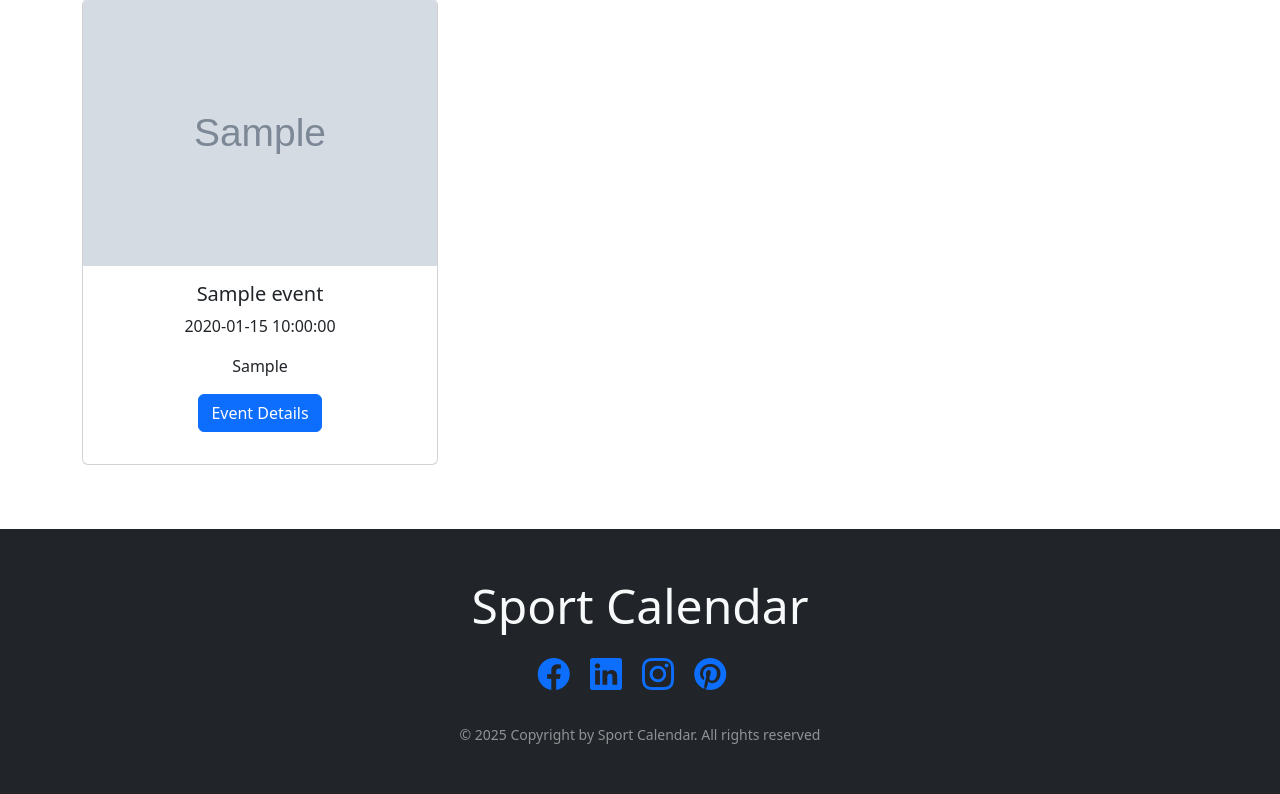
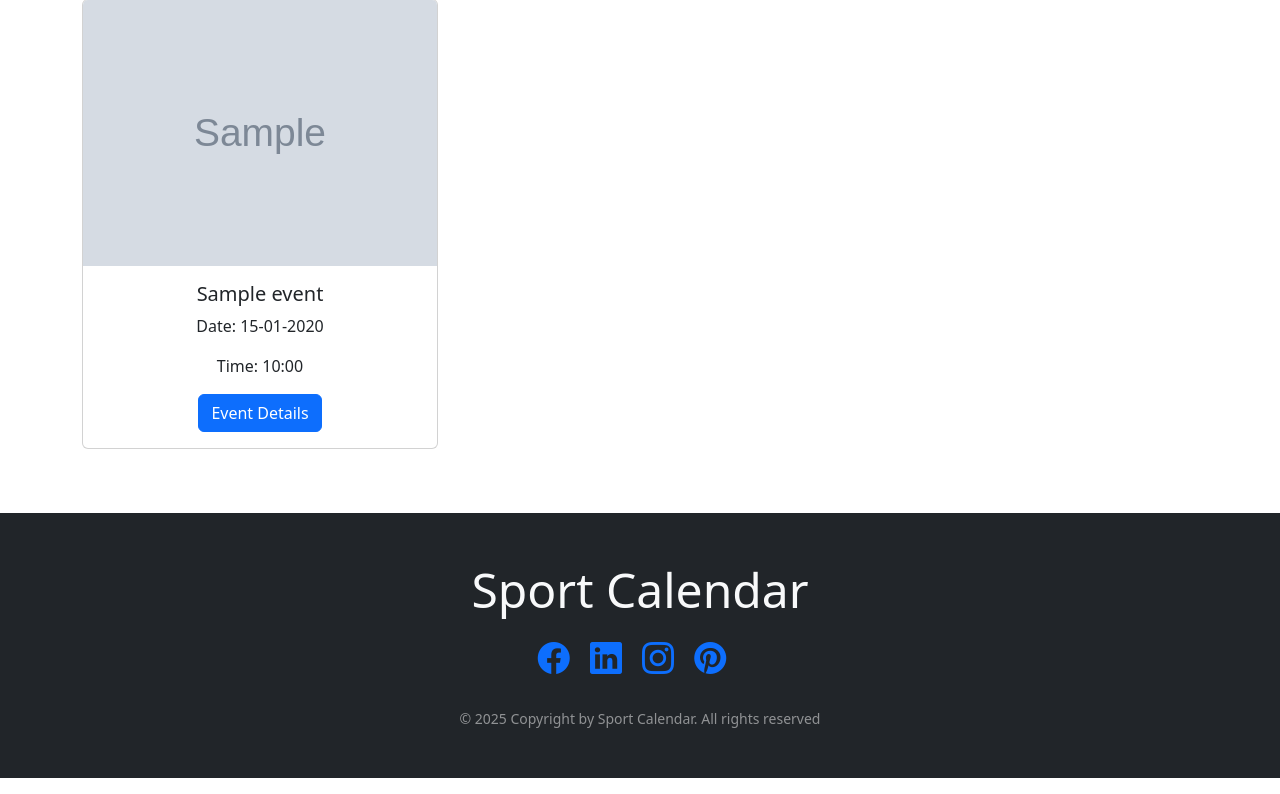
Before and after one commit to Willo1301/SportRadar, a PHP site: page / in a window 1280 px wide. Shown: the part 97-891 px from the top of the page. Run offline with PHP 8.4, Linux system fonts and the light colour scheme; tables that the repository leaves empty or names only in its code hold one stand-in row (values such as "Sample post"); grey boxes marked "Sample" are stand-in pictures.

Commit message:
change date and time format for index and details pages

```diff
--- a/Calendar_event/index.php
+++ b/Calendar_event/index.php
@@ -12,7 +12,7 @@ $sortQuery = "";
 if ($sort === "sport") {
     $sortQuery = "ORDER BY sport " . strtoupper($order);
 } elseif ($sort === "date") {
-    $sortQuery = "ORDER BY time " . strtoupper($order);
+    $sortQuery = "ORDER BY date " . strtoupper($order);
 }
 
 $sql = "SELECT * FROM `event` $sortQuery";
@@ -27,14 +27,18 @@ if (mysqli_num_rows($result) > 0) {
     $rows = mysqli_fetch_all($result, MYSQLI_ASSOC);
 
     foreach ($rows as $row) {
+
+        $formattedDate = date("d-m-Y", strtotime($row["date"]));
+        $formattedTime = date("H:i", strtotime($row["time"]));
+
         $layout .= "
         <div>
             <div class= 'card text-center my-3'>
                 <img src='{$row['img']}' class='card-img-top' alt='{$row['event_name']}'>
                 <div class='card-body'>
                     <h5 class='card-title'>{$row["event_name"]}</h5>
-                    <p class='card-text'>{$row["time"]}<p/>
-                    <p class='card-text'>{$row["sport"]}<p/>
+                    <p class='card-text'>Date: " . $formattedDate . "</p>
+                    <p class='card-text'>Time: " . $formattedTime . "</p>
                     <a href= 'details.php?id={$row["event_id"]}' class='btn btn-primary'> Event Details </a>
                 </div>
             </div>
```
Also changed, not shown: Calendar_event/details.php (+9 -2 lines).
